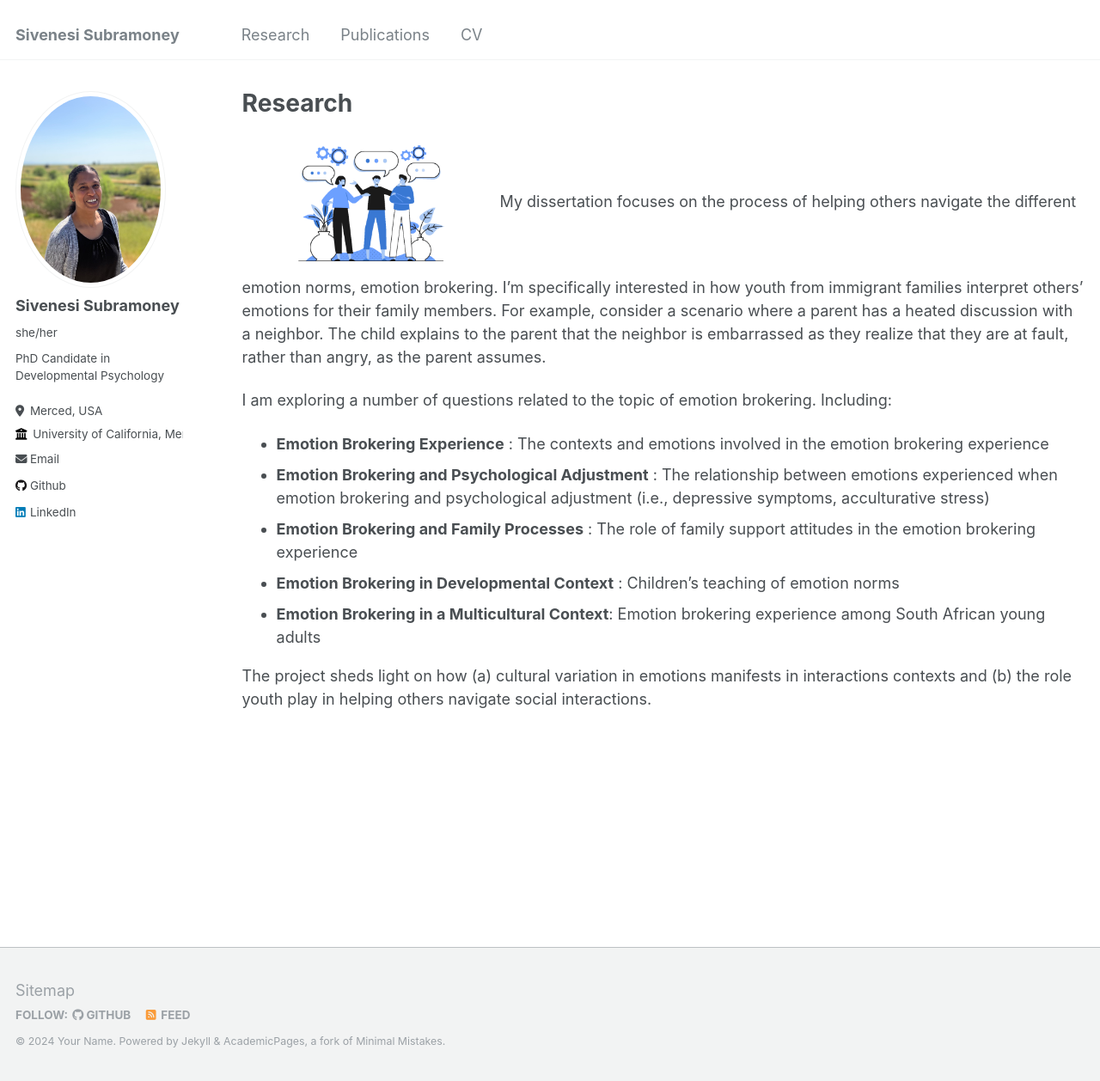
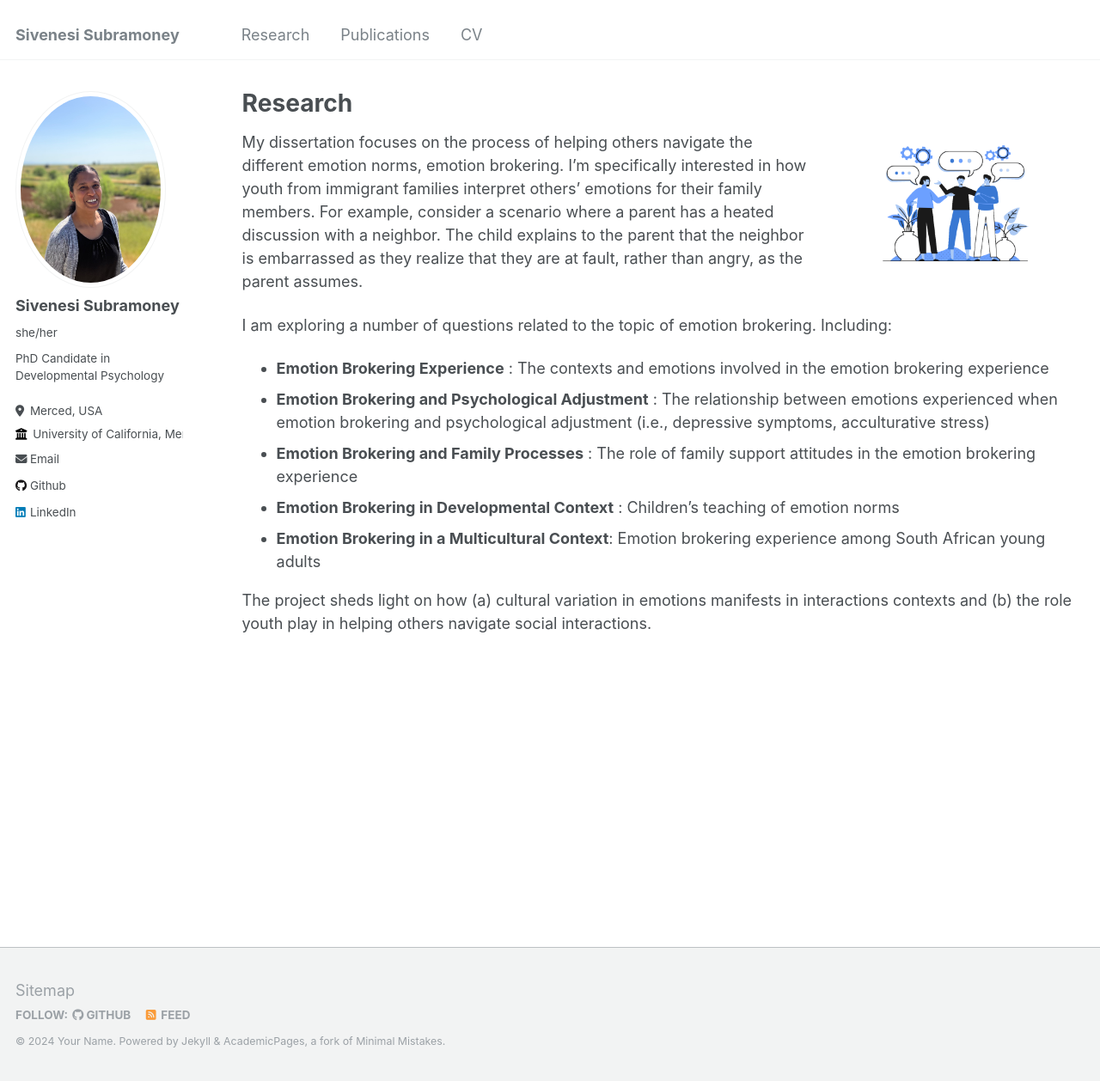
Before and after one commit to Sivenesi/Sivenesi.github.io, a Jekyll site: the page built from _pages/research.md, in a window 1280 px wide and 1258 px high. Shown: the whole window at 86% size. Built offline with Jekyll 4.4.1, drawn with Linux system fonts in a browser that asks for light colours.

Commit message:
Update research.md

```diff
--- a/_pages/research.md
+++ b/_pages/research.md
@@ -6,7 +6,7 @@ author_profile: true
 ---
 
 
-![Talking](/images/Talking.png){: .align-centre width="300px"}My dissertation focuses on the process of helping others navigate the different emotion norms, emotion brokering. I'm specifically interested in how youth from immigrant families interpret others' emotions for their family members. For example, consider a scenario where a parent has a heated discussion with a neighbor. The child explains to the parent that the neighbor is embarrassed as they realize that they are at fault, rather than angry, as the parent assumes.
+![Talking](/images/Talking.png){: .align-right width="300px"}My dissertation focuses on the process of helping others navigate the different emotion norms, emotion brokering. I'm specifically interested in how youth from immigrant families interpret others' emotions for their family members. For example, consider a scenario where a parent has a heated discussion with a neighbor. The child explains to the parent that the neighbor is embarrassed as they realize that they are at fault, rather than angry, as the parent assumes.
 
 
 
```
